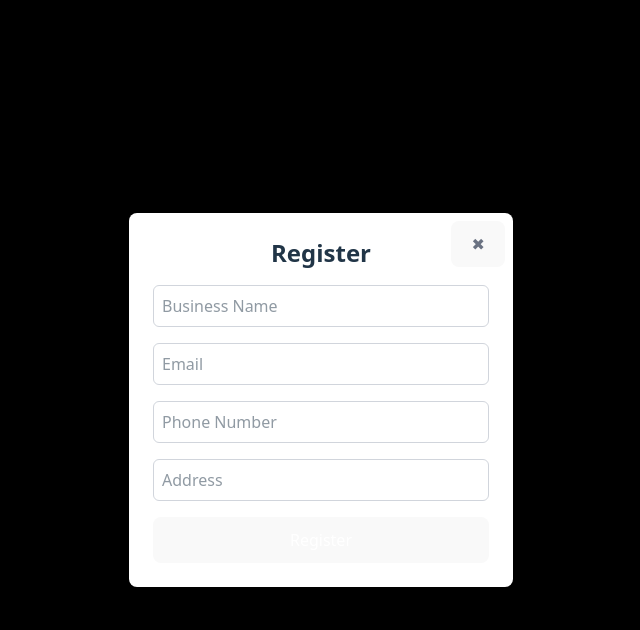
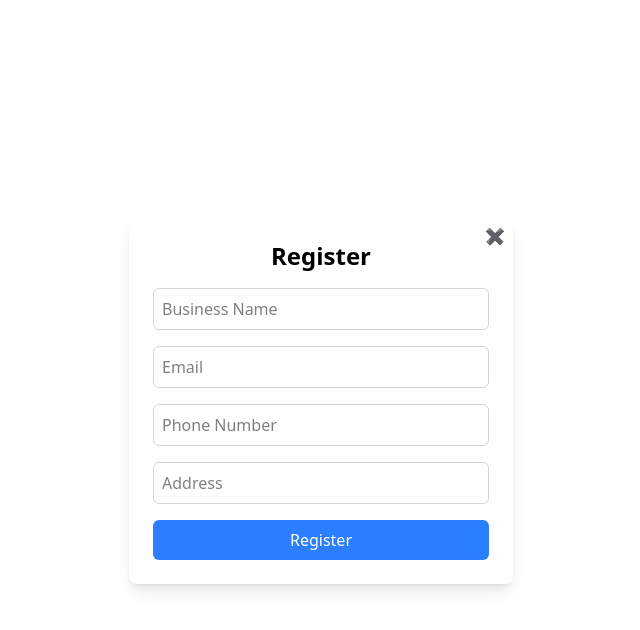
Before and after one commit to itp-ProjectGroup/nexxabiz1.1, a React (Vite) app in the folder nexa-biz-frontend/: page / in a window 1280 px wide. Both pictures are taken after a click on the button "Open Register Form". Shown: the top 630 px of the page, without its empty margins (319-959 px from the left). Built offline with nearby package versions, Linux system fonts and the light colour scheme.

Commit message:
add home page with updated reg form

```diff
--- a/nexa-biz-frontend/src/App.jsx
+++ b/nexa-biz-frontend/src/App.jsx
@@ -1,20 +1,13 @@
-import { useState } from "react";
-import Register from "./pages/Register";
+import { BrowserRouter, Routes, Route } from "react-router-dom";
+import Home from "./pages/Home"; // Ensure correct import
 
 const App = () => {
-    const [isRegisterOpen, setIsRegisterOpen] = useState(false);
-
     return (
-        <div className="flex items-center justify-center min-h-screen bg-gray-100">
-            <button
-                onClick={() => setIsRegisterOpen(true)}
-                className="bg-blue-500 text-white px-6 py-3 rounded-lg hover:bg-blue-600 transition duration-300"
-            >
-                Open Register Form
-            </button>
-
-            {isRegisterOpen && <Register onClose={() => setIsRegisterOpen(false)} />}
-        </div>
+        <BrowserRouter>
+            <Routes>
+                <Route path="/" element={<Home />} />  {/* Fixed Home Page Path */}
+            </Routes>
+        </BrowserRouter>
     );
 };
 
--- a/nexa-biz-frontend/src/index.css
+++ b/nexa-biz-frontend/src/index.css
@@ -1,70 +1 @@
 @import "tailwindcss";
-
-:root {
-  font-family: system-ui, Avenir, Helvetica, Arial, sans-serif;
-  line-height: 1.5;
-  font-weight: 400;
-
-  color-scheme: light dark;
-  color: rgba(255, 255, 255, 0.87);
-  background-color: #242424;
-
-  font-synthesis: none;
-  text-rendering: optimizeLegibility;
-  -webkit-font-smoothing: antialiased;
-  -moz-osx-font-smoothing: grayscale;
-}
-
-a {
-  font-weight: 500;
-  color: #646cff;
-  text-decoration: inherit;
-}
-a:hover {
-  color: #535bf2;
-}
-
-body {
-  margin: 0;
-  display: flex;
-  place-items: center;
-  min-width: 320px;
-  min-height: 100vh;
-}
-
-h1 {
-  font-size: 3.2em;
-  line-height: 1.1;
-}
-
-button {
-  border-radius: 8px;
-  border: 1px solid transparent;
-  padding: 0.6em 1.2em;
-  font-size: 1em;
-  font-weight: 500;
-  font-family: inherit;
-  background-color: #1a1a1a;
-  cursor: pointer;
-  transition: border-color 0.25s;
-}
-button:hover {
-  border-color: #646cff;
-}
-button:focus,
-button:focus-visible {
-  outline: 4px auto -webkit-focus-ring-color;
-}
-
-@media (prefers-color-scheme: light) {
-  :root {
-    color: #213547;
-    background-color: #ffffff;
-  }
-  a:hover {
-    color: #747bff;
-  }
-  button {
-    background-color: #f9f9f9;
-  }
-}
--- /dev/null
+++ b/nexa-biz-frontend/src/pages/Home.jsx
@@ -0,0 +1,24 @@
+import { useState } from "react";
+import Register from "../pages/Register"; // Adjust the path if necessary
+
+const Home = () => {
+    const [isRegisterOpen, setIsRegisterOpen] = useState(false);
+
+    return (
+      <div className="min-h-screen flex flex-col items-center justify-center bg-gray-100">
+        <h1 className="text-4xl font-bold text-blue-600">Welcome to My Website</h1>
+        <p className="mt-2 text-gray-600">This is the home page.</p>
+
+        <button
+            onClick={() => setIsRegisterOpen(true)}
+            className="bg-blue-500 text-white px-6 py-3 rounded-lg hover:bg-blue-600 transition duration-300"
+        >
+            Open Register Form
+        </button>
+
+        {isRegisterOpen && <Register onClose={() => setIsRegisterOpen(false)} />}
+      </div>
+    );
+};
+
+export default Home;
--- a/nexa-biz-frontend/src/pages/Register.jsx
+++ b/nexa-biz-frontend/src/pages/Register.jsx
@@ -26,7 +26,7 @@ const Register = ({ onClose }) => {
     };
 
     return (
-        <div className="fixed inset-0 flex items-center justify-center bg-black bg-opacity-50">
+        <div className="fixed inset-0 flex items-center justify-center bg-white bg-opacity-50">
             <div className="bg-white p-6 rounded-lg shadow-lg w-96 relative">
                 <button className="absolute top-2 right-2 text-gray-500 hover:text-gray-700" onClick={onClose}>
                     ✖
```
